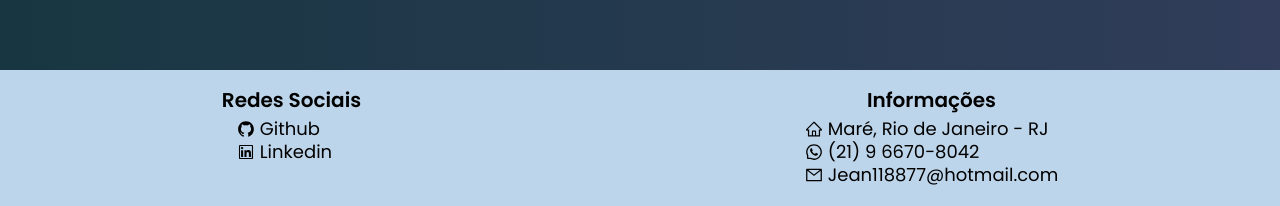
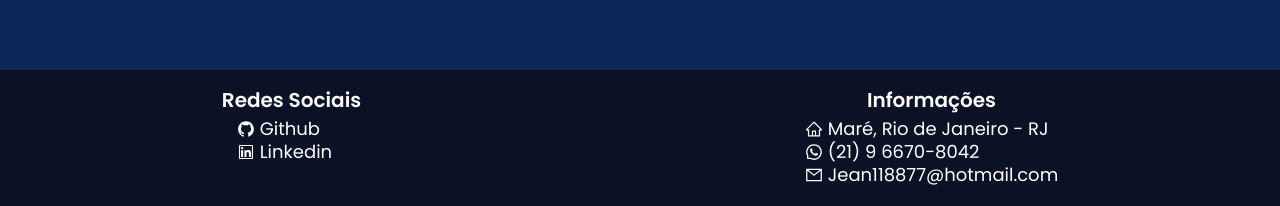
Before and after one commit to JeanGS8/portfolio, a React (Create React App) app: page / in a window 1280 px wide. Shown: the part 2130-2336 px from the top of the page. Built offline with nearby package versions, Linux system fonts and the light colour scheme; the HTML template or start-up script is replaced by a standard one.

Commit message:
style: body

```diff
--- a/src/Componentes/Footer/Footer.module.scss
+++ b/src/Componentes/Footer/Footer.module.scss
@@ -1,7 +1,8 @@
 .footer{
-  background-color: #bdd5ea;
+  background-color: #0C1226;
 
   div{
+    color: white;
     margin: 0 auto;
     padding: 20px 0;
     display: flex;
@@ -23,13 +24,12 @@
 
         a{
           margin-left: 5px;
-          color: initial;
           text-decoration: none;
           transition: 0.3s;
-          color: initial;
+          color: white;
 
           &:hover{
-            color: #153786;
+            color: #3DD9D9;
           }
         }
       }
--- a/src/pages/Projetos/Projetos.module.scss
+++ b/src/pages/Projetos/Projetos.module.scss
@@ -1,5 +1,6 @@
 .container{
-  background-image: linear-gradient(to right, #183642, #313d5a);
+  // background-image: linear-gradient(to right, #183642, #313d5a);
+  background-color: #0E2759;
   min-height: 100vh;
 
   h2{
--- a/src/pages/Sobre/Sobre.module.scss
+++ b/src/pages/Sobre/Sobre.module.scss
@@ -1,6 +1,8 @@
+.container{
+  background-color: #070710;
+
   .container-t{
     display: flex;
-  background-color: white;
     min-height: 75vh;
     width: 75%;
     margin: 0 auto;
@@ -19,6 +21,7 @@
     }
 
     &__section-r{
+      color: white;
       width: 60%;
       text-align: center;
       display: flex;
@@ -43,3 +46,4 @@
       }
     }
   }
+}
--- a/src/pages/Sobre/Sobre.tsx
+++ b/src/pages/Sobre/Sobre.tsx
@@ -3,7 +3,8 @@ import icone from 'assets/icone-sobre.svg';
 
 export default function Sobre(){
   return(
-    <div id='sobre' className={ styles['container-t'] }>
+    <div id='sobre' className={ styles['container'] }>
+      <div className={ styles['container-t'] }>
         <section className={ styles['container-t__section-l'] }>
           <img src={icone} alt="icone" />
         </section>
@@ -16,5 +17,6 @@ export default function Sobre(){
           </div>
         </section>
       </div>
+    </div>
   )
 }
```
Lines whose indentation alone changed are shown as unchanged.
